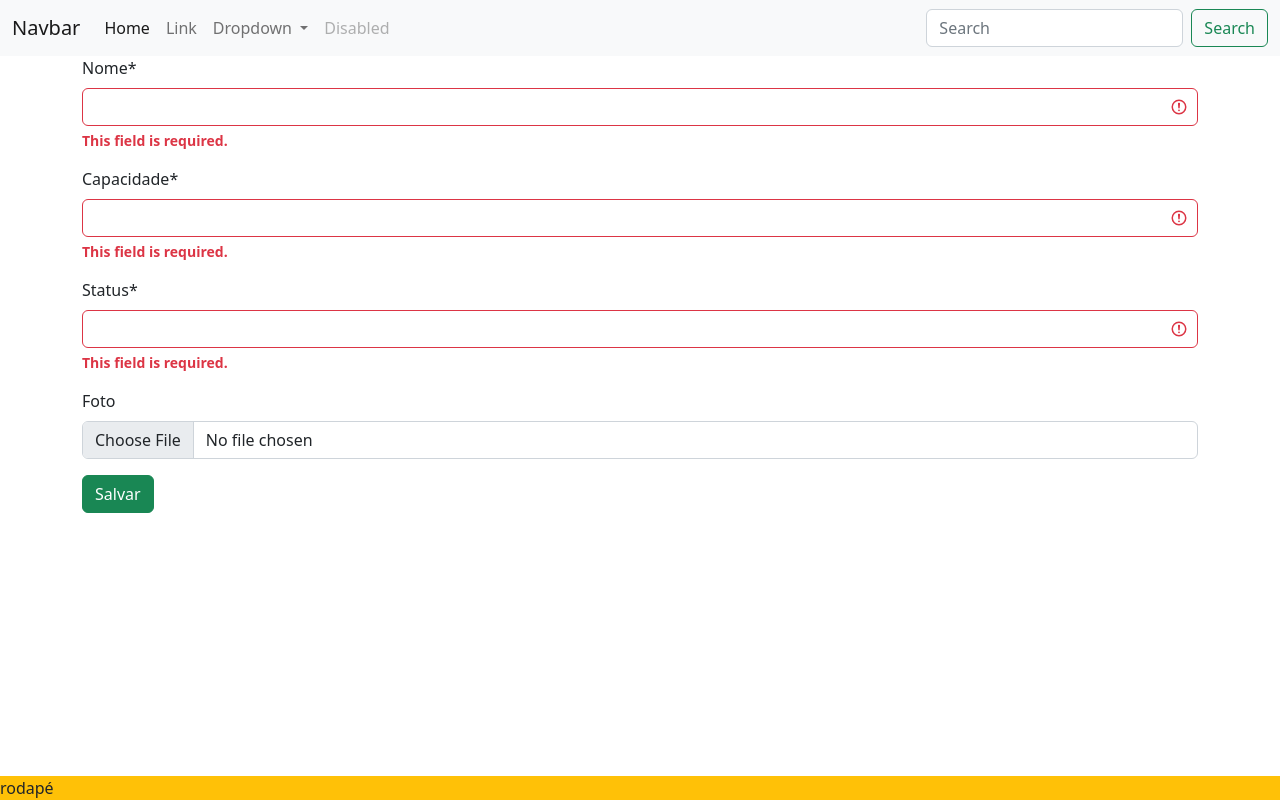
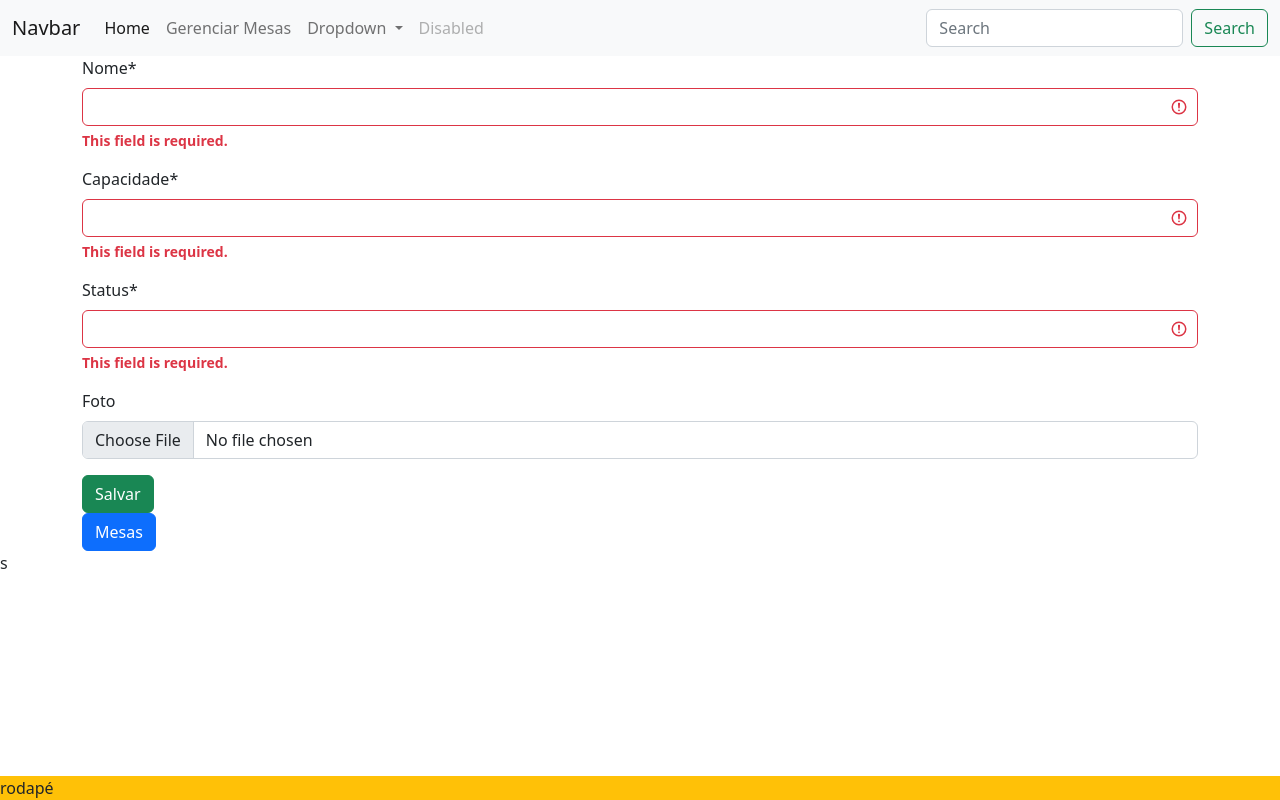
Before and after one commit to rogeriopsdev/projetopoo, a Django app: page /salvar_mesa/ in a window 1280 px wide. Run offline with Django 4.2, Linux system fonts and the light colour scheme; some libraries are stand-ins or nearby versions.

Commit message:
versao_21_10

```diff
--- a/restauranteapp/templates/restaurante/base.html
+++ b/restauranteapp/templates/restaurante/base.html
@@ -6,7 +6,7 @@
     <title>Title</title>
 </head>
 <body>
-<nav class="navbar navbar-expand-lg bg-light">
+<nav class="navbar navbar-expand-lg bg-light ">
   <div class="container-fluid">
     <a class="navbar-brand" href="#">Navbar</a>
     <button class="navbar-toggler" type="button" data-bs-toggle="collapse" data-bs-target="#navbarSupportedContent" aria-controls="navbarSupportedContent" aria-expanded="false" aria-label="Toggle navigation">
@@ -15,10 +15,10 @@
     <div class="collapse navbar-collapse" id="navbarSupportedContent">
       <ul class="navbar-nav me-auto mb-2 mb-lg-0">
         <li class="nav-item">
-          <a class="nav-link active" aria-current="page" href="#">Home</a>
+          <a class="nav-link active" aria-current="page" href="{% url 'index' %}">Home</a>
         </li>
         <li class="nav-item">
-          <a class="nav-link" href="#">Link</a>
+          <a class="nav-link" href="{% url 'mesas' %}">Gerenciar Mesas</a>
         </li>
         <li class="nav-item dropdown">
           <a class="nav-link dropdown-toggle" href="#" role="button" data-bs-toggle="dropdown" aria-expanded="false">
@@ -48,5 +48,7 @@
 <footer class="card-footer fixed-bottom bg-warning">
     rodapé
 </footer>
+<!-- JavaScript Bundle with Popper -->
+<script src="https://cdn.jsdelivr.net/npm/bootstrap@5.2.2/dist/js/bootstrap.bundle.min.js" integrity="sha384-OERcA2EqjJCMA+/3y+gxIOqMEjwtxJY7qPCqsdltbNJuaOe923+mo//f6V8Qbsw3" crossorigin="anonymous"></script>s
 </body>
 </html>
--- a/restauranteapp/templates/restaurante/mostrar_mesa.html
+++ b/restauranteapp/templates/restaurante/mostrar_mesa.html
@@ -1,6 +1,7 @@
 {% extends "restaurante/base.html" %}
 
 {% block content %}
+    <div  class="container">
 <table class="table">
 <thead>
 <tr>
@@ -27,4 +28,5 @@
 {% endfor %}
 </tbody>
 </table>
+    </div>
 {% endblock content %}
--- a/restauranteapp/templates/restaurante/salvarmesa.html
+++ b/restauranteapp/templates/restaurante/salvarmesa.html
@@ -9,6 +9,7 @@
         {{ form |crispy}}
         <input type="submit" value="Salvar" class="btn btn-success">
     </form>
+    <a href="{% url 'mesas' %}" class="btn btn-primary">Mesas</a>
 </div>
 
 {% endblock content %}
--- a/restauranteapp/views.py
+++ b/restauranteapp/views.py
@@ -5,8 +5,8 @@ from .models import Mesa
 
 # Create your views here.
 def index(request):
-    form=MesaForms()
-    return render(request, 'restaurante/index.html',{'form':form})
+    mesas = Mesa.objects.all()
+    return render(request, 'restaurante/index.html',{'mesas':mesas})
 
 def salvar_mesa(request):
     form =MesaForms(request.POST)
```
Also changed, not shown: restauranteapp/templates/restaurante/index.html (+23 -20 lines), db.sqlite3.
